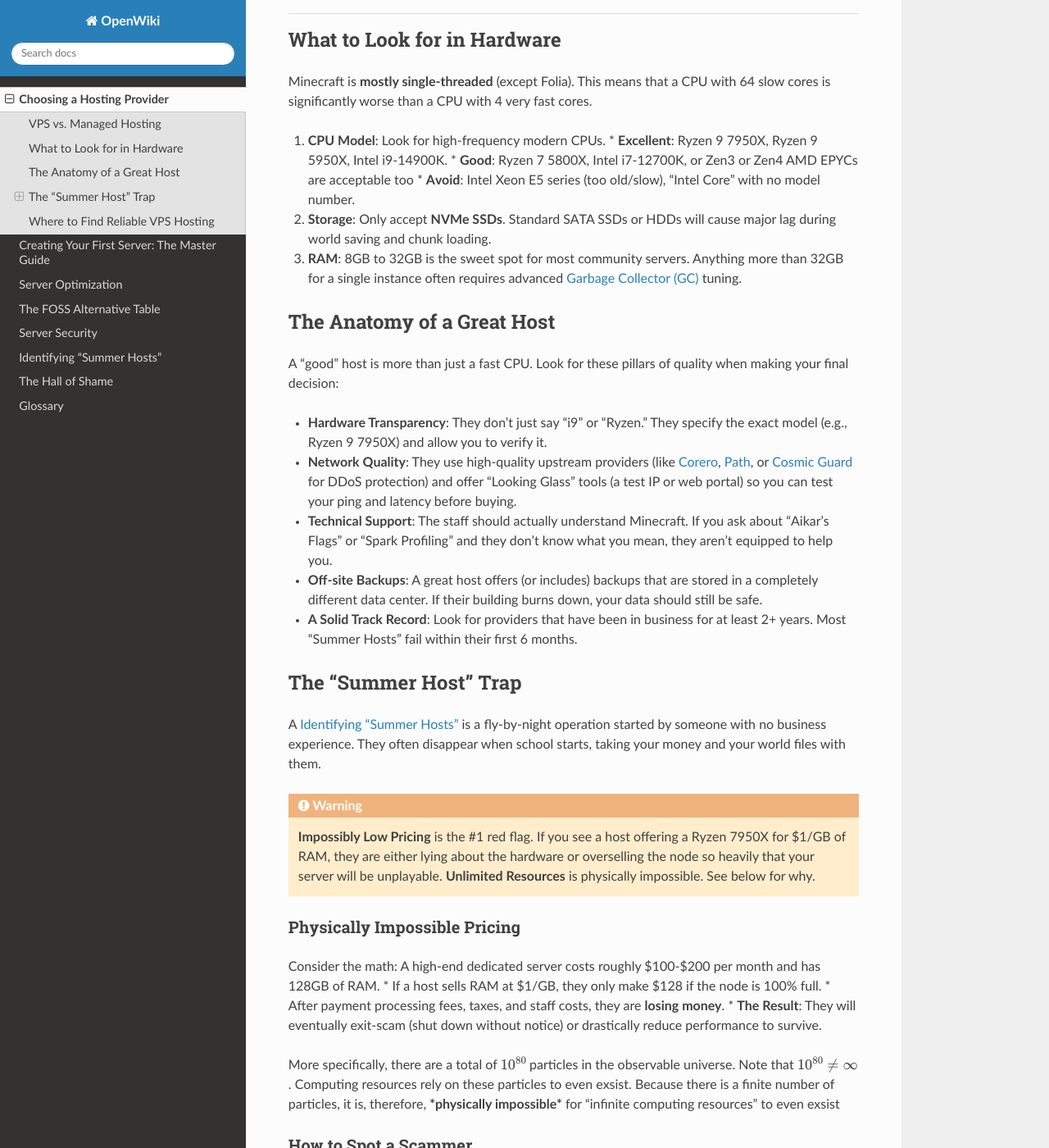
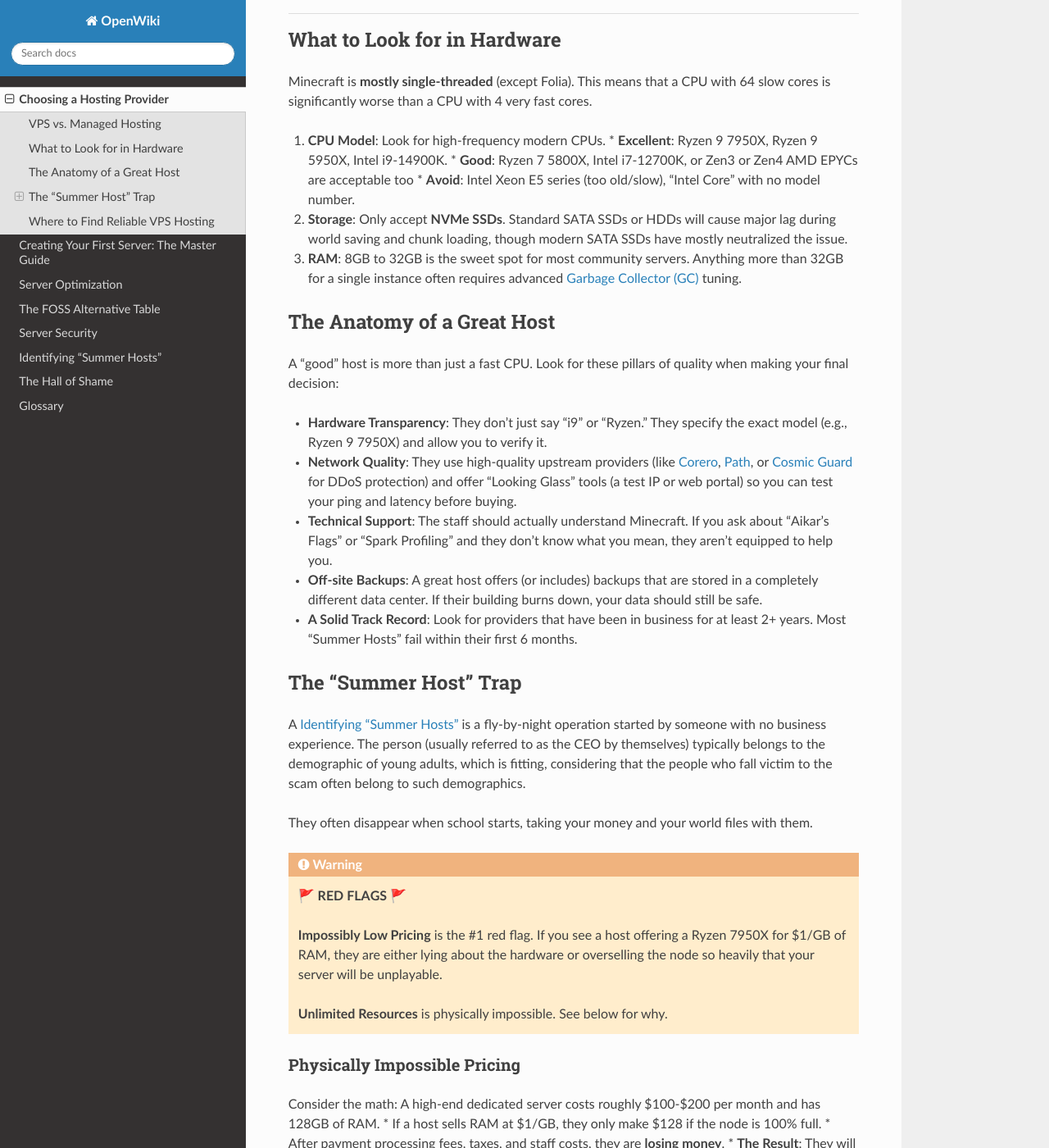
Before and after one commit to Earth1283/OpenWiki, a Sphinx documentation site: the page built from docs/source/hosting.rst, in a window 1280 px wide and 1400 px high, scrolled down 670 px. Shown: the whole window at 82% size. Built offline with Sphinx 7.4.7 and the Read the Docs theme 3.1.0, drawn with Linux system fonts in a browser that asks for light colours.

Commit message:
hosting update

```diff
--- a/docs/source/hosting.rst
+++ b/docs/source/hosting.rst
@@ -42,7 +42,7 @@
     *   **Excellent**: Ryzen 9 7950X, Ryzen 9 5950X, Intel i9-14900K.
     *   **Good**: Ryzen 7 5800X, Intel i7-12700K, or Zen3 or Zen4 AMD EPYCs are acceptable too
     *   **Avoid**: Intel Xeon E5 series (too old/slow), "Intel Core" with no model number.
-2.  **Storage**: Only accept **NVMe SSDs**. Standard SATA SSDs or HDDs will cause major lag during world saving and chunk loading.
+2.  **Storage**: Only accept **NVMe SSDs**. Standard SATA SSDs or HDDs will cause major lag during world saving and chunk loading, though modern SATA SSDs have mostly neutralized the issue.
 3.  **RAM**: 8GB to 32GB is the sweet spot for most community servers. Anything more than 32GB for a single instance often requires advanced :term:`Garbage Collector (GC)` tuning.
 
 The Anatomy of a Great Host
@@ -59,11 +59,19 @@
 The "Summer Host" Trap
 ----------------------
 
-A :doc:`summer_hosts` is a fly-by-night operation started by someone with no business experience. They often disappear when school starts, taking your money and your world files with them.
+A :doc:`summer_hosts` is a fly-by-night operation started by someone with no business experience.
+The person (usually referred to as the CEO by themselves) typically belongs to the demographic
+of young adults, which is fitting, considering that the people who fall victim to the scam often
+belong to such demographics.
+
+They often disappear when school starts, taking your money and your world files with them.
 
 .. warning::
 
+   **🚩 RED FLAGS 🚩**
+
    **Impossibly Low Pricing** is the #1 red flag. If you see a host offering a Ryzen 7950X for $1/GB of RAM, they are either lying about the hardware or overselling the node so heavily that your server will be unplayable.
+
    **Unlimited Resources** is physically impossible. See below for why.
 
 Physically Impossible Pricing
```
